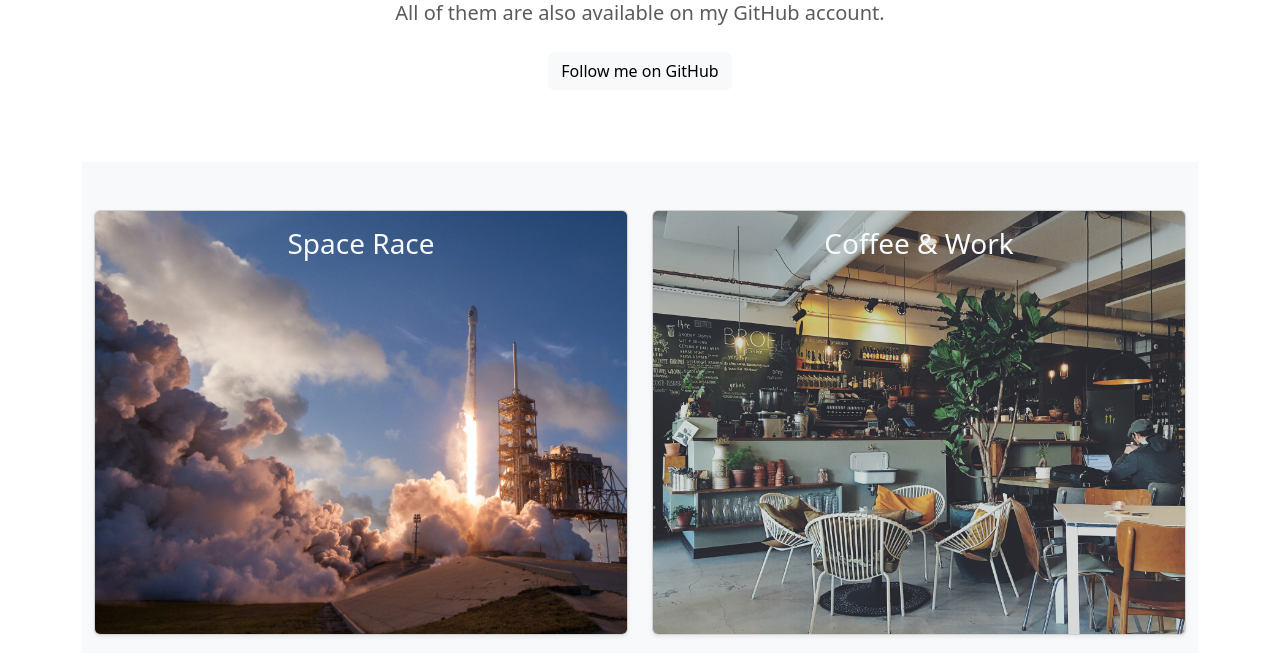
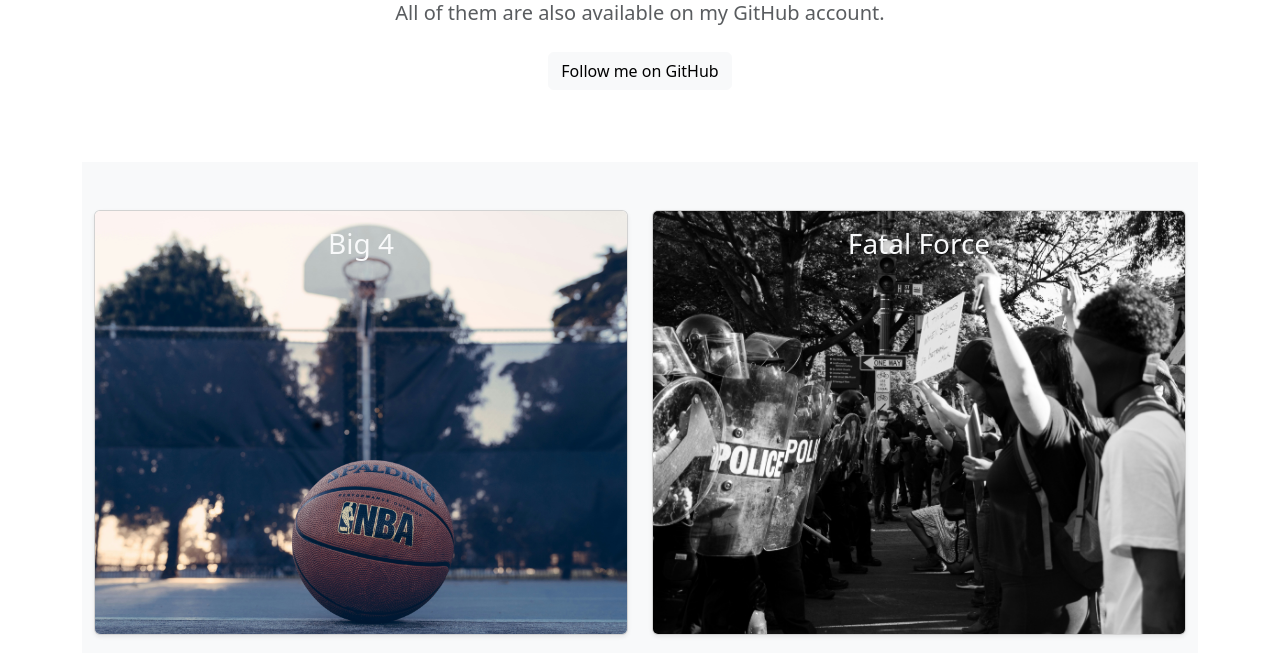
Before and after one commit to ElisabethSalletmaier/Website, a Flask app: page / in a window 1280 px wide. Shown: the part 1843-2496 px from the top of the page. Run offline with Flask 3, Linux system fonts and the light colour scheme; some libraries are stand-ins or nearby versions.

Commit message:
update new projects

```diff
--- a/templates/portfolio.html
+++ b/templates/portfolio.html
@@ -37,6 +37,37 @@
 
         <div class="col">
           <div class="card shadow-sm">
+            <img src="./static/assets/edgar-chaparro-kB5DnieBLtM-unsplash.jpg" class="card-img-top" alt="basketball on the ground">
+              <div class="card-img-overlay">
+                <h3 class="card-title text-light">Big 4</h3>
+              </div>
+              <div class="overlay">
+                <h4 class="text">This data science project analyses the win/loss ratio's correlation of the 4 biggest
+                  sport leagues in the US and explores a null hypothesis.</h4>
+                  <a class="button btn btn-light my-1"
+                     href="https://github.com/ElisabethSalletmaier/Big-4" target="_blank">View on GitHub
+                  </a>
+              </div>
+          </div>
+        </div>
+
+        <div class="col">
+          <div class="card shadow-sm">
+            <img src="./static/assets/koshu-kunii-ILpe0MpOYww-unsplash.jpg" class="card-img-top" alt="demonstration with police">
+              <div class="card-img-overlay">
+                <h3 class="card-title text-light">Fatal Force</h3>
+              </div>
+              <div class="overlay">
+                <h4 class="text">This data science project analyses the killings by police in the US.</h4>
+                  <a class="button btn btn-light my-1"
+                     href="https://github.com/ElisabethSalletmaier/Fatal-Force-Data-Science-Project-Project" target="_blank">View on GitHub
+                  </a>
+              </div>
+          </div>
+        </div>
+
+        <div class="col">
+          <div class="card shadow-sm">
             <img src="./static/assets/spacex-uj3hvdfQujI-unsplash.jpg" class="card-img-top" alt="a starting rocket">
               <div class="card-img-overlay">
                 <h3 class="card-title text-light">Space Race</h3>
@@ -53,35 +84,35 @@
 
         <div class="col">
           <div class="card shadow-sm">
-            <img src="./static/assets/daan-evers-tKN1WXrzQ3s-unsplash.jpg" class="card-img-top" alt="busy cafe">
+            <img src="./static/assets/taton-moise-zWQ7zsBr5WU-unsplash.jpg" class="card-img-top" alt="Albert Einstein">
               <div class="card-img-overlay">
-                <h3 class="card-title text-light">Coffee & Work</h3>
+                <h3 class="card-title text-light">Nobel Prize</h3>
               </div>
               <div class="overlay">
-                <h4 class="text">This website rates Cafés how 'laptopfriendly' they are. Based on that people can decide
-                  whether it is worth going there for a work session.
-                   </h4>
+                <h4 class="text">A basic analysis of a dataset on the past winners of the Nobel Prize.</h4>
                   <a class="button btn btn-light my-1"
-                     href="https://github.com/ElisabethSalletmaier/Website_Coffee_and_Work" target="_blank">View on GitHub
+                     href="https://github.com/ElisabethSalletmaier/Portfolio-Analysing-the-Nobel-Prize---Data-Science-Project" target="_blank">View on GitHub
                   </a>
               </div>
           </div>
         </div>
 
-        <div class="col">
-          <div class="card shadow-sm">
-            <img src="./static/assets/spenser-h-OxJxV4qakx0-unsplash.jpg"" class="card-img-top" alt="Albert Einstein">
-              <div class="card-img-overlay">
-                <h3 class="card-title text-light">Fatal Force</h3>
-              </div>
-              <div class="overlay">
-                <h4 class="text">This data science project analyses the killings by police in the US.</h4>
-                  <a class="button btn btn-light my-1"
-                     href="https://github.com/ElisabethSalletmaier/Fatal-Force-Data-Science-Project-Project" target="_blank">View on GitHub
-                  </a>
-              </div>
-          </div>
+      <div class="col">
+        <div class="card shadow-sm">
+          <img src="./static/assets/daan-evers-tKN1WXrzQ3s-unsplash.jpg" class="card-img-top" alt="busy cafe">
+            <div class="card-img-overlay">
+              <h3 class="card-title text-light">Coffee & Work</h3>
+            </div>
+            <div class="overlay">
+              <h4 class="text">This website rates Cafés how 'laptopfriendly' they are. Based on that people can decide
+                whether it is worth going there for a work session.
+                 </h4>
+                <a class="button btn btn-light my-1"
+                   href="https://github.com/ElisabethSalletmaier/Website_Coffee_and_Work" target="_blank">View on GitHub
+                </a>
+            </div>
         </div>
+      </div>
 
      <div class="col">
           <div class="card shadow-sm">
```
Also changed, not shown: static/assets/edgar-chaparro-kB5DnieBLtM-unsplash.jpg (added), static/assets/koshu-kunii-ILpe0MpOYww-unsplash.jpg (added).
